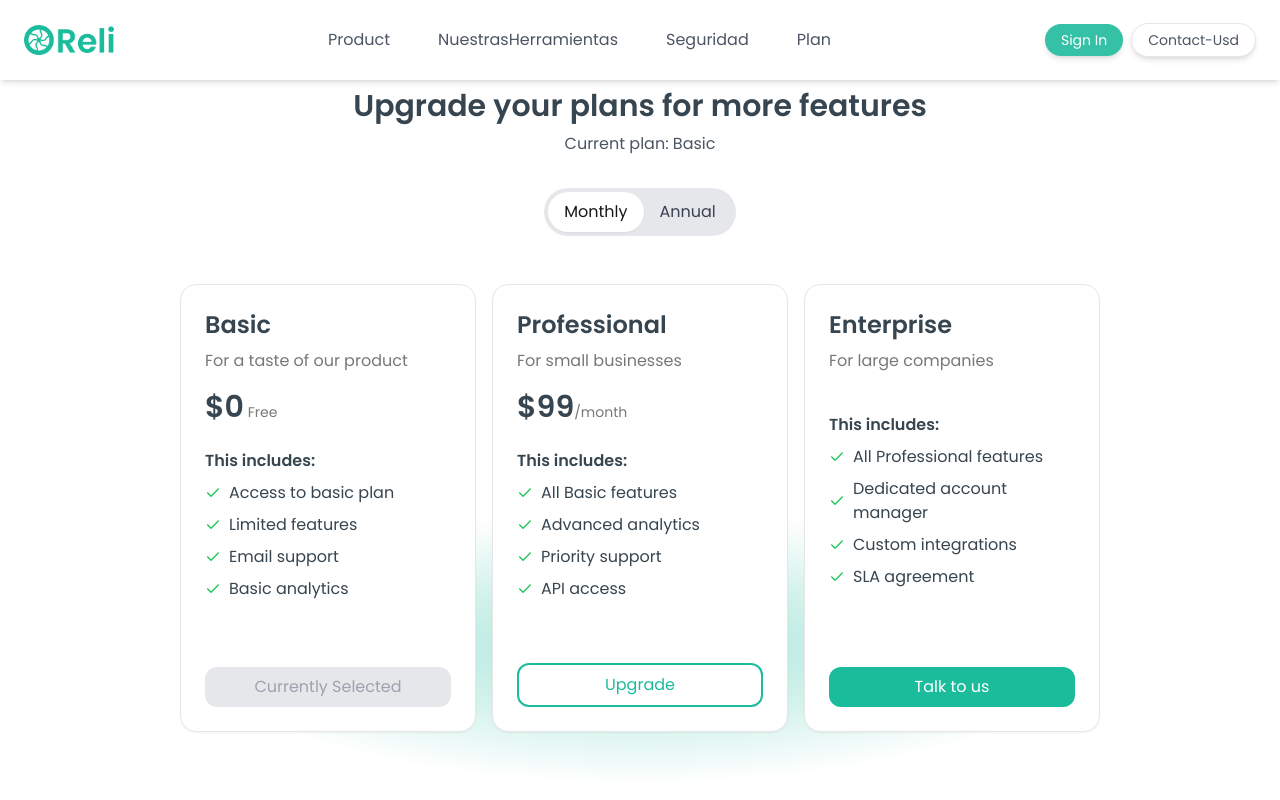
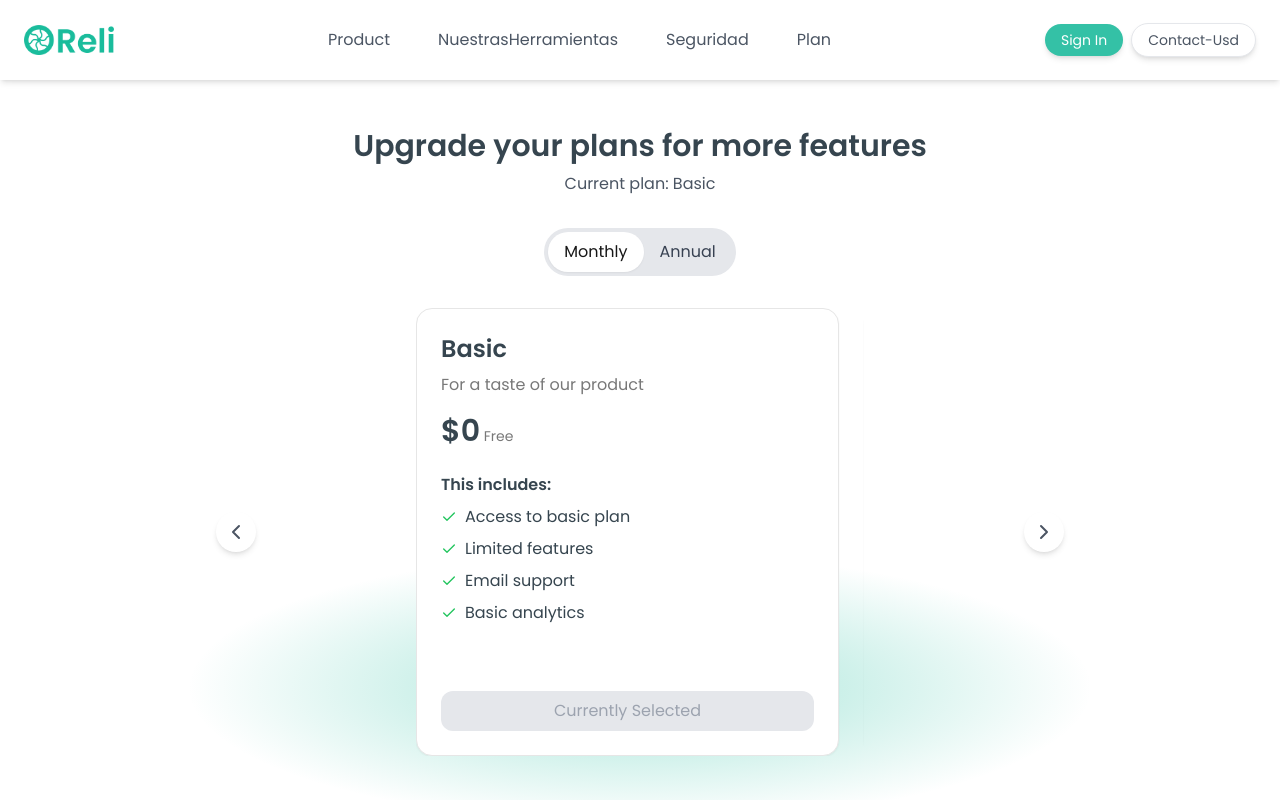
Before and after one commit to MexicaNFT/reliLanding, a Next.js app: page /plan in a window 1280 px wide. Shown: the top 800 px of the page. Built offline with nearby package versions, Linux system fonts and the light colour scheme.

Commit message:
"Updated PlanCard component styles and added carousel functionality to PlanPage"

```diff
--- a/src/app/components/PlanCard.tsx
+++ b/src/app/components/PlanCard.tsx
@@ -65,7 +65,7 @@ const Card: React.FC<CardProps> = ({
   };
 
   return (
-    <div className="bg-white p-6 h-[448px] w-[296px] max-w-[320px] rounded-2xl flex flex-col shadow-sm transition-shadow duration-200 hover:shadow-md border border-[#E6E6E6]">
+    <div className="bg-white p-6 h-auto min-h-[448px] w-full max-w-[423px] rounded-2xl flex flex-col shadow-sm transition-shadow duration-200 hover:shadow-md border border-[#E6E6E6]">
       <h3 className="text-2xl font-bold mb-2 text-[#36454F]">{name}</h3>
       <p className="text-[#787878] mb-4">{description}</p>
       <div className="text-3xl font-bold mb-6 text-[#36454F]">
--- a/src/app/plan/page.tsx
+++ b/src/app/plan/page.tsx
@@ -1,9 +1,12 @@
 "use client";
+
 import React, { useState } from "react";
-import Card from "../components/PlanCard";
+import { ChevronLeft, ChevronRight } from "lucide-react";
+import Card from "../components/PlanCard"; // Ensure this has necessary props and styles
 
 export default function PlanPage() {
   const [isMonthly, setIsMonthly] = useState(true);
+  const [currentIndex, setCurrentIndex] = useState(0);
 
   const plans = [
     {
@@ -50,10 +53,22 @@ export default function PlanPage() {
     },
   ];
 
+  const nextSlide = () => {
+    setCurrentIndex((prevIndex) =>
+      prevIndex === plans.length - 1 ? 0 : prevIndex + 1
+    );
+  };
+
+  const prevSlide = () => {
+    setCurrentIndex((prevIndex) =>
+      prevIndex === 0 ? plans.length - 1 : prevIndex - 1
+    );
+  };
+
   return (
-    <div className="min-h-screen  py-12 px-4 sm:px-6 lg:px-8 relative overflow-hidden mt-10">
-      <div className="absolute left-1/2 bottom-0 w-full  h-96 -translate-x-1/2 bg-gradient-radial from-[#1ABC9C] via-transparent to-transparent opacity-40"></div>
-      <div className="max-w-7xl mx-auto relative z-10">
+    <div className="min-h-screen py-12 px-4 sm:px-6 lg:px-8 relative overflow-hidden mt-20">
+      <div className="absolute left-1/2 bottom-0 w-full h-96 -translate-x-1/2 bg-gradient-radial from-[#1ABC9C] via-transparent to-transparent opacity-40"></div>
+      <div className="max-w-7xl mx-auto relative z-10 flex flex-col items-center">
         <h1 className="text-3xl font-bold text-center mb-2 text-[#36454F]">
           Upgrade your plans for more features
         </h1>
@@ -80,14 +95,53 @@ export default function PlanPage() {
           </div>
         </div>
 
-        <div className="flex flex-col sm:flex-row justify-center items-center space-y-4 sm:space-y-0 sm:space-x-4  p-4 mt-4 w-4/5 mx-auto rounded-lg">
-          {plans.map((plan) => (
-            <Card
-              key={plan.name}
-              {...plan}
-              price={isMonthly ? plan.monthlyPrice : plan.yearlyPrice}
-              isMonthly={isMonthly}
-            />
+        <div className="relative w-full max-w-md mx-auto">
+          {/* Carousel Controls */}
+          <button
+            onClick={prevSlide}
+            className="absolute left-0 top-1/2 -translate-y-1/2 bg-transparent p-2 rounded-full shadow-md z-10 focus:outline-none md:-translate-x-[200px]"
+            aria-label="Previous plan"
+          >
+            <ChevronLeft className="w-6 h-6 text-gray-600" />
+          </button>
+          <button
+            onClick={nextSlide}
+            className="absolute right-0 top-1/2 -translate-y-1/2 bg-transparent p-2 rounded-full shadow-md z-10 focus:outline-none  md:translate-x-[200px]"
+            aria-label="Next plan"
+          >
+            <ChevronRight className="w-6 h-6 text-gray-600" />
+          </button>
+
+          {/* Card Carousel */}
+          <div className="overflow-hidden">
+            <div
+              className="flex transition-transform duration-300 ease-in-out"
+              style={{
+                transform: `translateX(-${currentIndex * 100}%)`,
+              }}
+            >
+              {plans.map((plan, index) => (
+                <div key={plan.name} className="w-full flex-shrink-0">
+                  <Card
+                    {...plan}
+                    price={isMonthly ? plan.monthlyPrice : plan.yearlyPrice}
+                    isMonthly={isMonthly}
+                  />
+                </div>
+              ))}
+            </div>
+          </div>
+        </div>
+
+        {/* Mobile Pagination Indicator */}
+        <div className="flex justify-center mt-4 space-x-2 md:hidden">
+          {plans.map((_, index) => (
+            <div
+              key={index}
+              className={`h-2 w-2 rounded-full ${
+                index === currentIndex ? "bg-blue-500" : "bg-gray-300"
+              }`}
+            ></div>
           ))}
         </div>
       </div>
```
